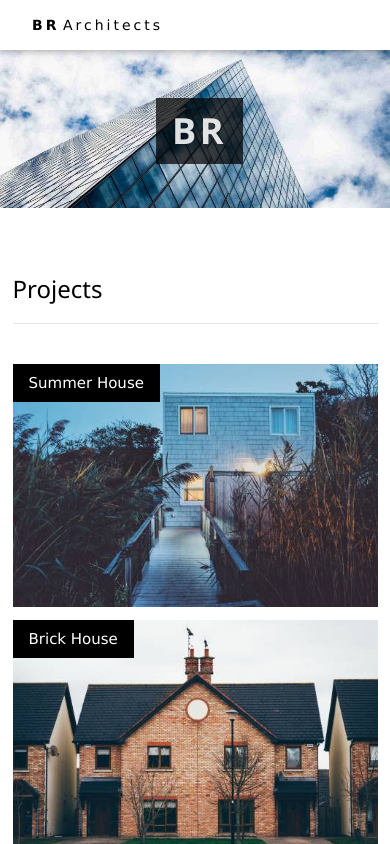
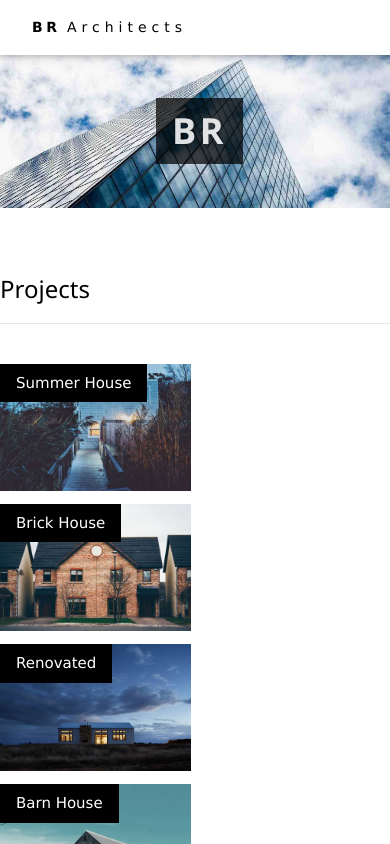
Before and after one commit to Adil-Asad/Architects, a Next.js app: page / in a window 390 px wide. Shown: the top 844 px of the page. Built offline with nearby package versions, Linux system fonts and the light colour scheme.

Commit message:
added tablet responsiveness

```diff
--- a/src/styles/about.module.css
+++ b/src/styles/about.module.css
@@ -50,3 +50,9 @@
     width: 100%;
   }
 }
+
+@media only screen and (max-width: 992px) {
+  .imageContainer {
+    width: 49%;
+  }
+}
--- a/src/styles/container.module.css
+++ b/src/styles/container.module.css
@@ -11,3 +11,11 @@
     margin-right: auto;
   }
 }
+
+@media only screen and (max-width: 992px) {
+  .container {
+    max-width: 925px;
+    margin-left: auto;
+    margin-right: auto;
+  }
+}
--- a/src/styles/nav-bar.module.css
+++ b/src/styles/nav-bar.module.css
@@ -76,3 +76,29 @@
     display: none;
   }
 }
+
+@media only screen and (max-width: 992px) {
+  .navContainer {
+    height: 55px;
+    padding: 0 1rem;
+  }
+
+  .navLogo {
+    display: flex;
+    gap: 6.5px;
+    padding: 9px 17px;
+  }
+  .navLogo:hover {
+    background-color: #ccc;
+  }
+
+  .logo {
+    font-size: 14px;
+    font-weight: 600;
+    letter-spacing: 3.5px;
+  }
+  .logoText {
+    font-size: 14px;
+    letter-spacing: 5px;
+  }
+}
--- a/src/styles/projects.module.css
+++ b/src/styles/projects.module.css
@@ -33,3 +33,9 @@
     width: 100%;
   }
 }
+
+@media only screen and (max-width: 992px) {
+  .imageContainer {
+    width: 49%;
+  }
+}
```
